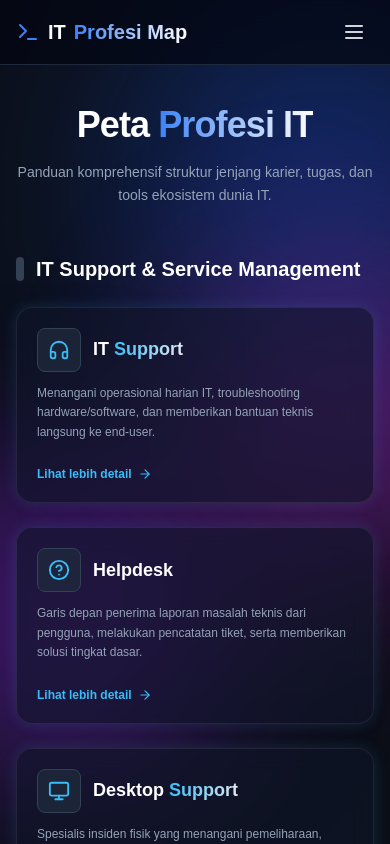
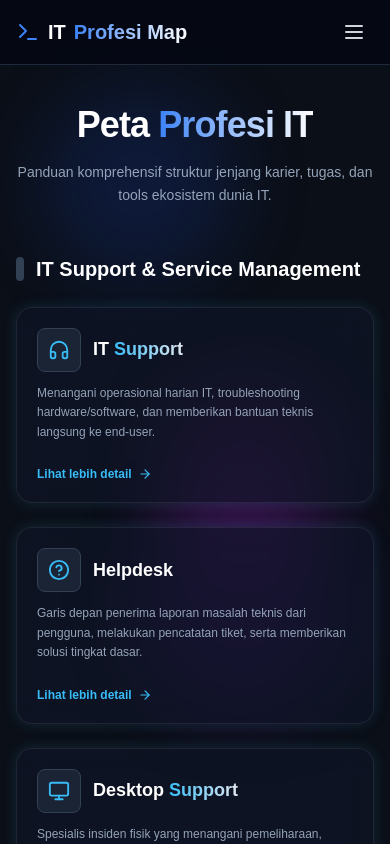
Before and after one commit to zero-route/IT-TechMap, a Next.js app: page / in a window 390 px wide. Shown: the top 844 px of the page. Built offline with nearby package versions, Linux system fonts and the light colour scheme.

Commit message:
update globals.css

```diff
--- a/app/globals.css
+++ b/app/globals.css
@@ -16,14 +16,14 @@ body {
   min-height: 100vh;
 }
 
-/* Gradient Title Custom (Duotone style) */
+/* Gradient Title Custom */
 .gradient-text {
   background: linear-gradient(90deg, #3b82f6 0%, #ffffff 100%);
   -webkit-background-clip: text;
   -webkit-text-fill-color: transparent;
 }
 
-/* Floating Blurred Glowing Balls Background */
+/* Floating Blurred Glowing Balls Background (Optimized) */
 .bg-blobs {
   position: fixed;
   top: 0;
@@ -33,27 +33,33 @@ body {
   z-index: -1;
   overflow: hidden;
   pointer-events: none;
+  /* Paksa GPU Render untuk seluruh kontainer */
+  transform: translateZ(0);
+  will-change: transform;
 }
 
 .blob {
   position: absolute;
   border-radius: 50%;
-  filter: blur(100px);
-  opacity: 0.45;
-  animation: floatAround 18s infinite alternate ease-in-out;
+  /* Blur diturunkan dari 100px ke 50px agar hemat memori GPU 70% */
+  filter: blur(50px);
+  opacity: 0.25; /* Opacity diturunkan dari 0.45 agar transisi layer ringan */
+  transform: translateZ(0);
+  will-change: transform;
+  animation: floatAround 25s infinite alternate ease-in-out;
 }
 
 .blob-blue {
-  width: 350px;
-  height: 350px;
+  width: 320px;
+  height: 320px;
   background: #1d4ed8;
   top: 10%;
   left: 10%;
 }
 
 .blob-purple {
-  width: 400px;
-  height: 400px;
+  width: 350px;
+  height: 350px;
   background: #7e22ce;
   bottom: 15%;
   right: 10%;
@@ -61,25 +67,48 @@ body {
 }
 
 .blob-magenta {
-  width: 300px;
-  height: 300px;
+  width: 280px;
+  height: 280px;
   background: #c026d3;
   top: 45%;
   left: 40%;
   animation-delay: -10s;
 }
 
+/* Animasi khusus GPU (transform3d) */
 @keyframes floatAround {
   0% {
-    transform: translate(0, 0) scale(1);
+    transform: translate3d(0, 0, 0) scale(1);
   }
   33% {
-    transform: translate(120px, -80px) scale(1.15);
+    transform: translate3d(60px, -40px, 0) scale(1.1);
   }
   66% {
-    transform: translate(-90px, 100px) scale(0.85);
+    transform: translate3d(-40px, 50px, 0) scale(0.9);
   }
   100% {
-    transform: translate(50px, -120px) scale(1);
+    transform: translate3d(30px, -60px, 0) scale(1);
   }
 }
+
+/* Khusus Layar Mobile / HP: Matikan animasi & perpendek ukuran blob */
+@media (max-width: 768px) {
+  .blob {
+    animation: none !important; /* Matikan gerak animasi di HP agar scroll 60 FPS */
+    filter: blur(40px) !important;
+    opacity: 0.18 !important;
+  }
+
+  .blob-blue {
+    width: 200px;
+    height: 200px;
+  }
+  .blob-purple {
+    width: 220px;
+    height: 220px;
+  }
+  .blob-magenta {
+    width: 180px;
+    height: 180px;
+  }
+}
```
